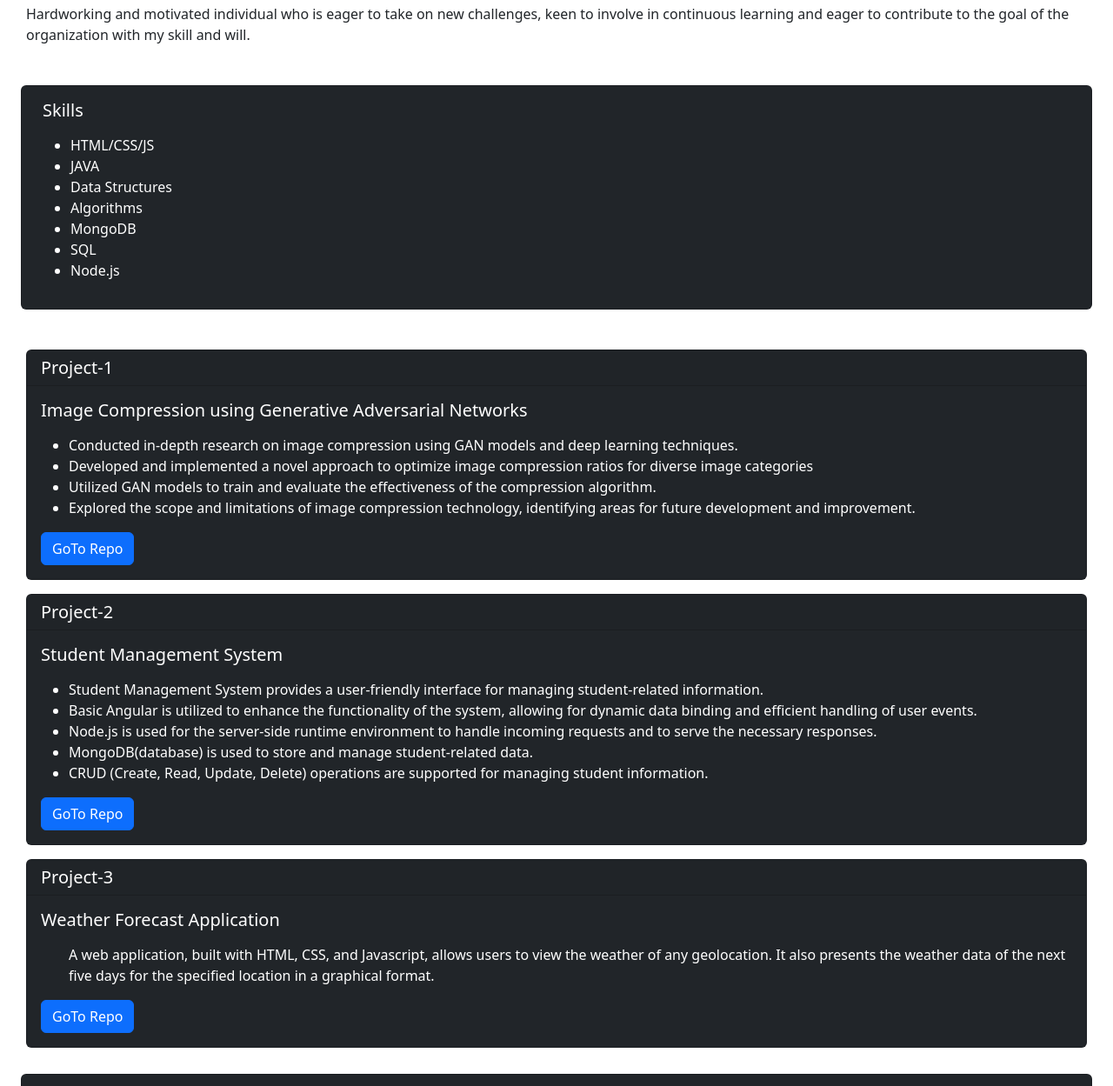
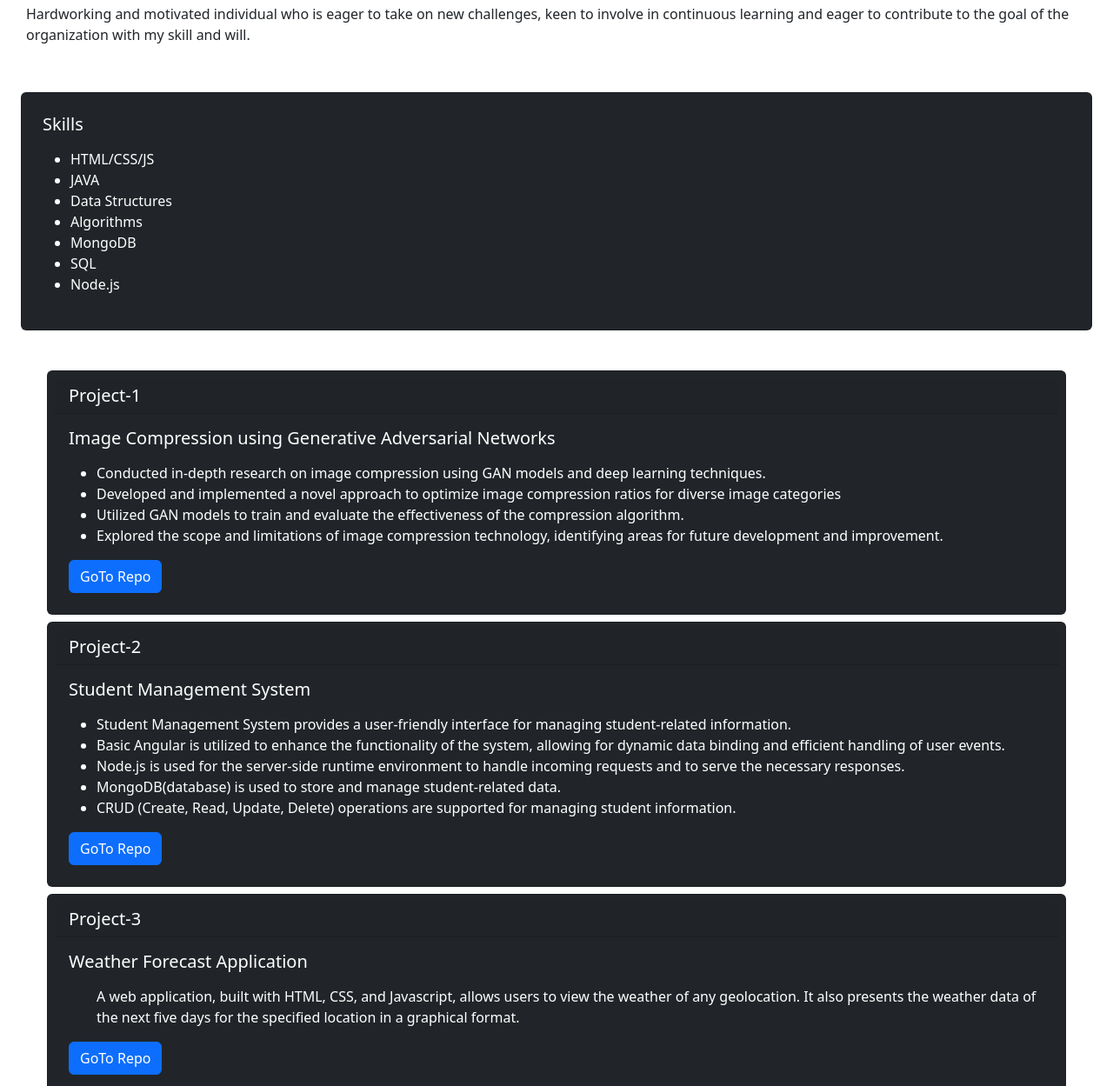
Before and after one commit to GajamNithin/portfolio, a plain HTML site: page index.html in a window 1280 px wide. Shown: the part 196-1445 px from the top of the page at 87% size. Drawn offline with nearby package versions, Linux system fonts and the light colour scheme.

Commit message:
2nd commit

```diff
--- a/index.html
+++ b/index.html
@@ -26,7 +26,7 @@
             <h2>I'm Nithin</h2>Hardworking and motivated individual who is eager to take on new challenges, keen to involve in continuous learning and eager to contribute to the goal of the organization with my skill and will.</p>
     </section>
 
-    <div class="card text-white bg-dark mx-4 px-2" style="max-width: 100%">
+    <div class="card text-white bg-dark mx-4 px-2 my-2 py-2" style="max-width: 100%">
 
         <div class="card-body">
             <h5 class="card-title">Skills</h5>
@@ -44,7 +44,7 @@
         </div>
     </div>
     <section id="portfolio">
-        <div class="card text-white bg-dark mt-3">
+        <div class="card text-white bg-dark mx-4 px-2 my-2 py-2">
             <h5 class="card-header">Project-1</h5>
             <div class="card-body">
                 <h5 class="card-title">Image Compression using Generative Adversarial Networks</h5>
@@ -59,7 +59,7 @@
                 <a href="https://github.com/GajamNithin/image-compression-using-GANS" class="btn btn-primary">GoTo Repo</a>
             </div>
         </div>
-        <div class="card text-white bg-dark mt-3">
+        <div class="card text-white bg-dark mx-4 px-2 my-2 py-2">
             <h5 class="card-header">Project-2</h5>
             <div class="card-body">
                 <h5 class="card-title">Student Management System</h5>
@@ -77,7 +77,7 @@
                 <a href="https://github.com/GajamNithin/student-mangement-system-basic" class="btn btn-primary">GoTo Repo</a>
             </div>
         </div>
-        <div class="card text-white bg-dark mt-3">
+        <div class="card text-white bg-dark mx-4 px-2 my-2 py-2">
             <h5 class="card-header">Project-3</h5>
             <div class="card-body">
                 <h5 class="card-title">Weather Forecast Application</h5>
@@ -91,7 +91,7 @@
         </div>
     </section>
 
-    <div class="card text-white bg-dark mx-4 px-2" style="max-width: 100%">
+    <div class="card text-white bg-dark mx-4 px-2 my-2 py-2" style="max-width: 100%">
 
         <div class="card-body">
             <h5 class="card-title">Certifications</h5>
```
